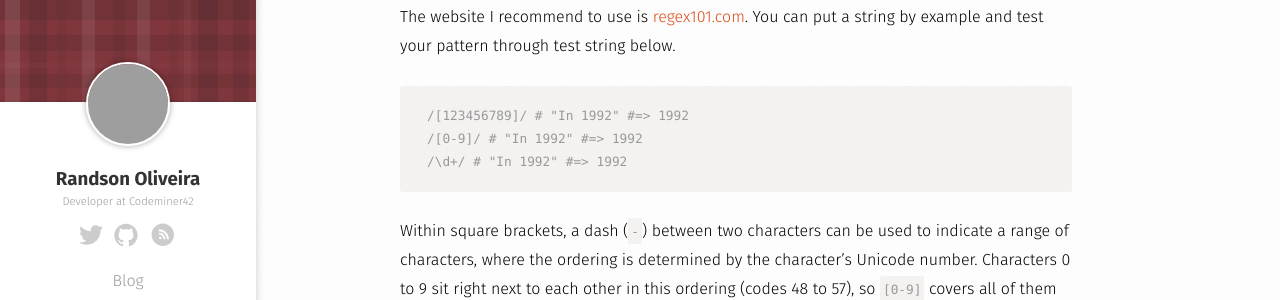
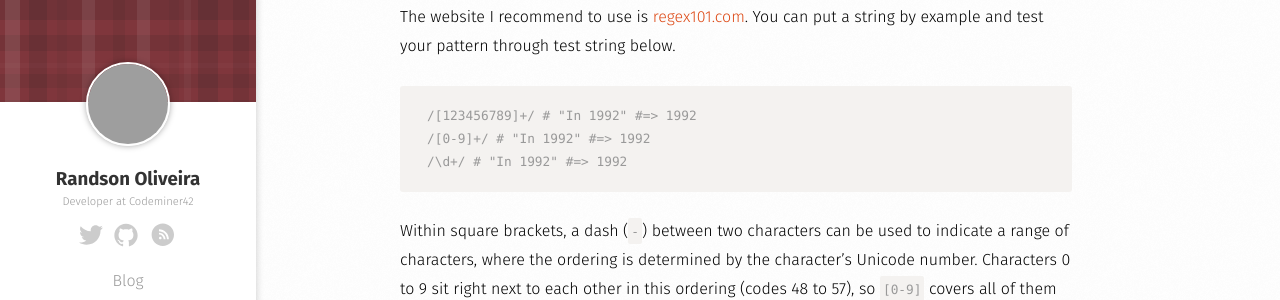
Before and after one commit to felquis/felquis.com, a Jekyll site: the page built from _posts/2016-01-29-a-quickly-dive-in-to-regular-expressions.md, in a window 1280 px wide and 900 px high, scrolled down 3627 px, cut to the strip 152-452 px from the top of the window. Built offline with Jekyll 4.4.1, drawn with Linux system fonts in a browser that asks for light colours; nearby versions of some CDN libraries; comment, search, counter and statistics services are not loaded; grey boxes are pictures that could not be loaded.

Commit message:
get all string of a pattern

```diff
--- a/_posts/2016-01-29-a-quickly-dive-in-to-regular-expressions.md
+++ b/_posts/2016-01-29-a-quickly-dive-in-to-regular-expressions.md
@@ -81,8 +81,8 @@ It's more easily to find your pattern testing by a match. When you want one word
 The website I recommend to use is [regex101.com](http://regex101.com/). You can put a string by example and test your pattern through test string below.
 
 {% highlight linenos %}
-/[123456789]/ # "In 1992" #=> 1992
-/[0-9]/ # "In 1992" #=> 1992
+/[123456789]+/ # "In 1992" #=> 1992
+/[0-9]+/ # "In 1992" #=> 1992
 /\d+/ # "In 1992" #=> 1992
 {% endhighlight %}
 
```
